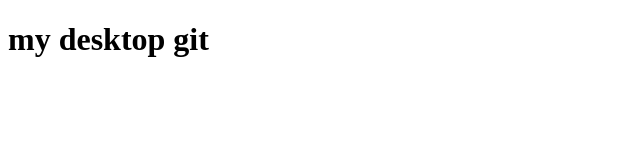
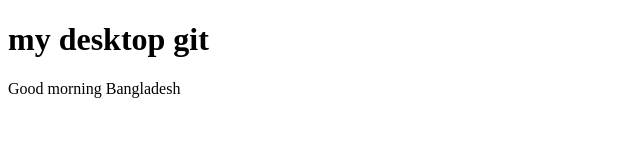
Before and after one commit to shakawatharman/my-second-website, a plain HTML site: page index.html in a window 1280 px wide. Shown: the whole page, without its empty margins (0-640 px from the left). Drawn offline with Linux system fonts and the light colour scheme.

Commit message:
Update index.html

```diff
--- a/index.html
+++ b/index.html
@@ -7,5 +7,8 @@
 </head>
 <body>
     <h1>my desktop git</h1>
+    <div>
+        <p>Good morning Bangladesh</p>
+    </div>
 </body>
 </html>
```
